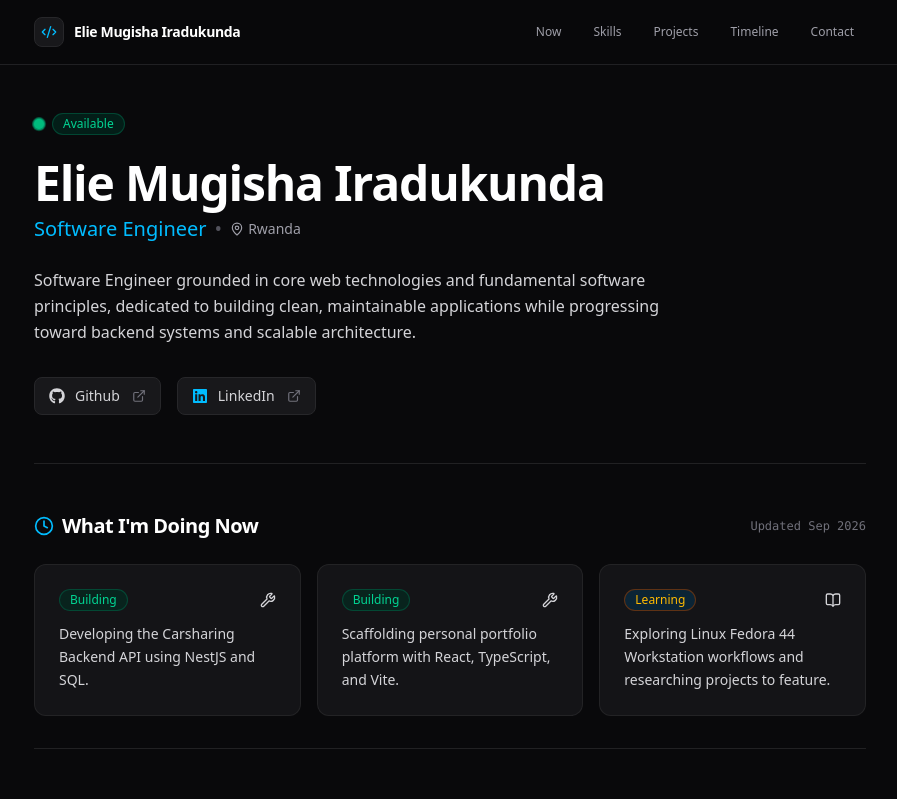
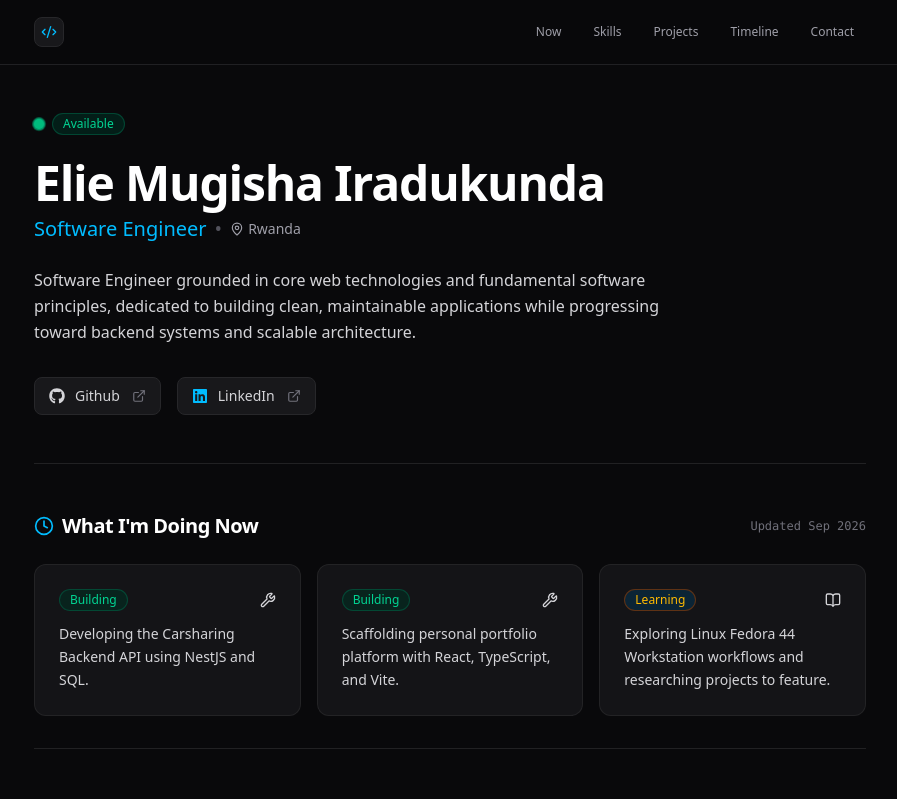
Before and after one commit to Elie-Mugisha/my-portfolio, a React (Vite) app: page / in a window 1280 px wide. Shown: the top 799 px of the page, without its empty margins (190-1087 px from the left). Built offline with nearby package versions, Linux system fonts and the light colour scheme.

Commit message:
style(ui): update Navbar brand to compact logo mark to eliminate text redundancy

```diff
--- a/package.json
+++ b/package.json
@@ -24,9 +24,9 @@
     "@types/node": "^22.20.2",
     "@types/react": "^19.3.0",
     "@types/react-dom": "^19.3.0",
-    "@vitejs/plugin-react": "^6.1.1",
+    "@vitejs/plugin-react": "^4.7.0",
     "tailwindcss": "^4.3.3",
     "typescript": "^7.0.2",
-    "vite": "^8.3.0"
+    "vite": "^6.4.3"
   }
 }
--- a/src/components/layout/Navbar.tsx
+++ b/src/components/layout/Navbar.tsx
@@ -17,9 +17,9 @@ export function Navbar({ name }: NavbarProps) {
           <div className="p-1.5 bg-zinc-900 border border-zinc-800 rounded-lg text-sky-400 group-hover:border-sky-500/50 transition-colors">
             <Code2 className="w-4 h-4" />
           </div>
-          <span className="text-sm font-semibold text-white tracking-tight group-hover:text-sky-400 transition-colors">
+          {/*<span className="text-sm font-semibold text-white tracking-tight group-hover:text-sky-400 transition-colors">
             {name}
-          </span>
+          </span>*/}
         </a>
 
         <nav className="flex items-center gap-1 sm:gap-2">
```
Also changed, not shown: 1 other file (tests, documents, lock files or other folders).
